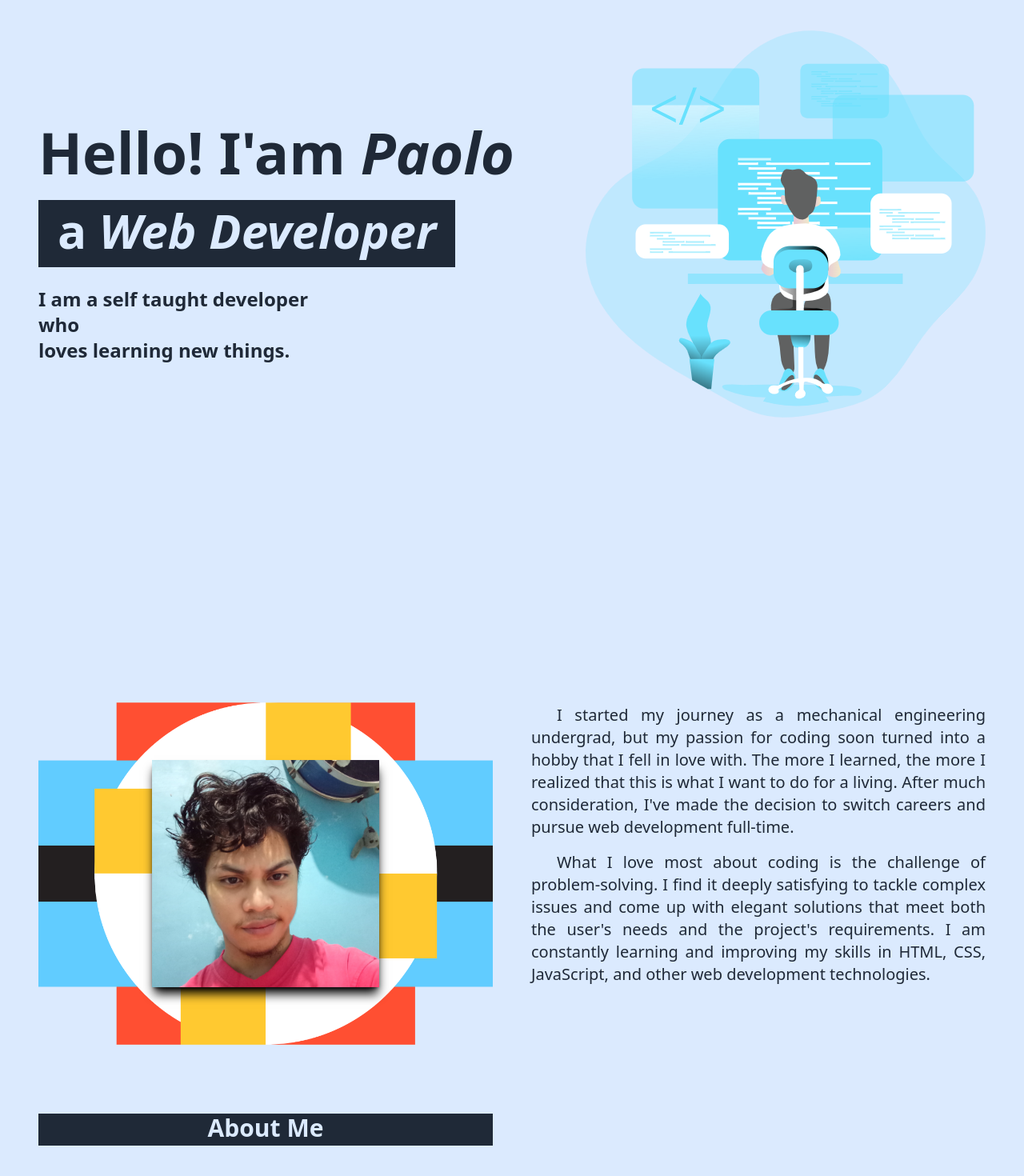
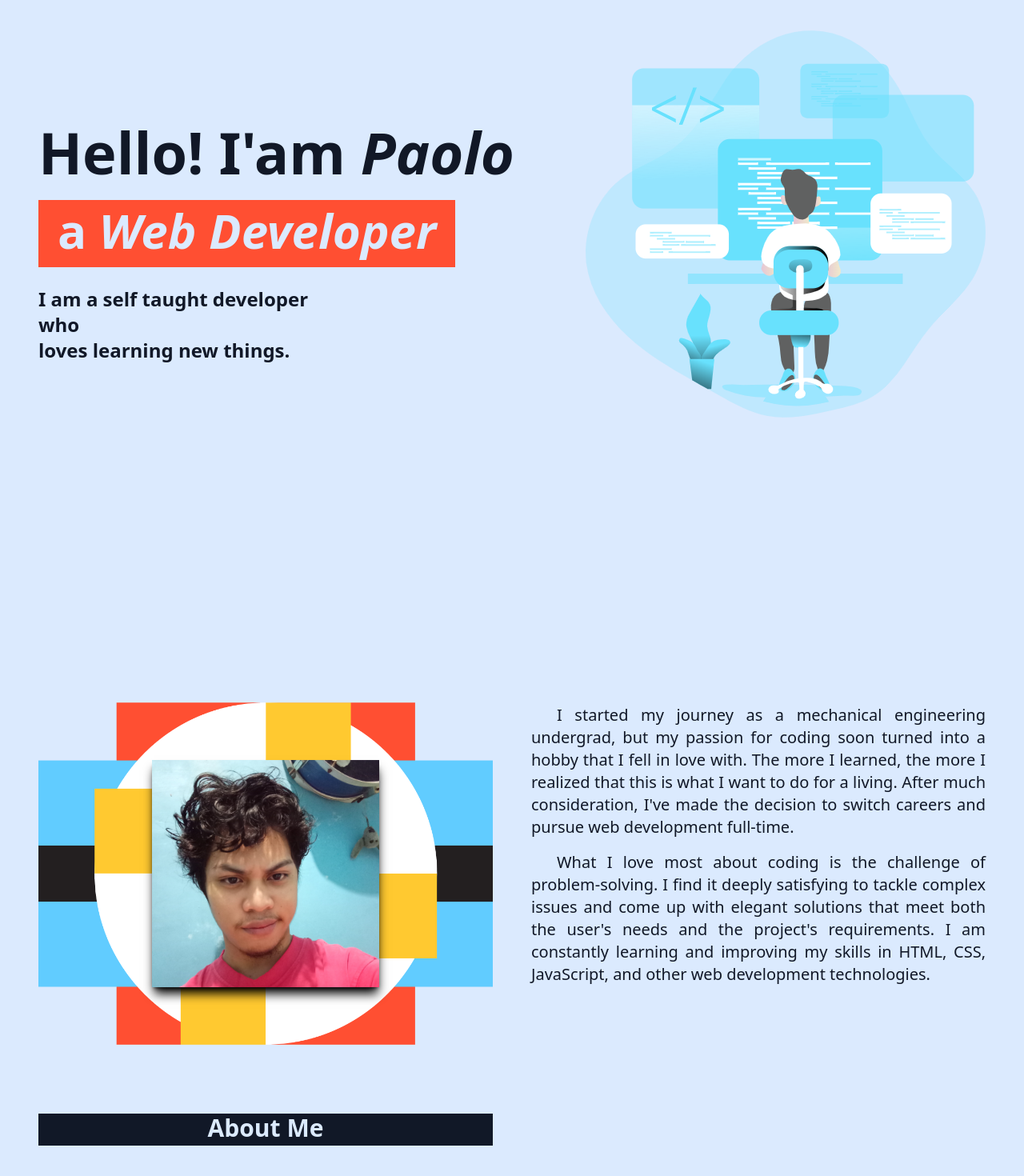
Before and after one commit to Froiod/Portfoliov3, a React (Vite) app: page / in a window 1280 px wide. Shown: the part 120-1590 px from the top of the page at 80% size. Built offline with nearby package versions, Linux system fonts and the light colour scheme.

Commit message:
color update

```diff
--- a/src/components/About.jsx
+++ b/src/components/About.jsx
@@ -3,13 +3,13 @@ import profile from '../assets/Profile.jpg'
 
 const About = () => {
   return (
-    <section className="flex flex-col lg:h-[100vh] lg:flex-row px-12 text-gray-800">
+    <section className="flex flex-col lg:h-[100vh] lg:flex-row px-12 text-gray-900">
       <div className="flex flex-col justify-center relative lg:w-1/2 lg:items-center">
         <div className='relative flex items-center justify-center mt-6'>
           <img src={frame} alt="" className='absolute' />
           <img src={profile} alt="" className='scale-50 z-10 shadow-xl shadow-black'/>
         </div>
-        <h1 className='text-blue-100 bg-gray-800 text-3xl font-bold absolute bottom-12 w-full text-center pb-1'>About Me</h1>
+        <h1 className='text-blue-100 bg-gray-900 text-3xl font-bold absolute bottom-12 w-full text-center pb-1'>About Me</h1>
       </div>
       <div className="flex flex-col justify-center items-center text-base sm:text-lg md:text-xl pb-12 lg:w-1/2 lg:items-center lg:ml-12 space-y-4">
         <p className='text-justify indent-8'>
--- a/src/components/Hero.jsx
+++ b/src/components/Hero.jsx
@@ -6,13 +6,13 @@ const Hero = () => {
     <section className="h-[100vh] flex items-center justify-between px-12">
       <div className="pt-12 z-10">
         <div className="text-left space-y-6 ">
-          <h1 className="text-4xl sm:text-5xl md:text-6xl xl:text-7xl font-black text-gray-800">
-            Hello! I'am <span class="italic text-color1">Paolo</span>
+          <h1 className="text-4xl sm:text-5xl md:text-6xl xl:text-7xl font-black text-gray-900">
+            Hello! I'am <span class="italic">Paolo</span>
           </h1>
-          <p className="text-3xl md:text-5xl  xl:text-6xl text-blue-100 bg-gray-800 inline-block px-6 pt-2 pb-4 font-bold">
-            a<span class="font-600 text-color1 italic font-bold"> Web Developer</span>
+          <p className="text-3xl md:text-5xl  xl:text-6xl text-blue-100 bg-[#ff4f32] inline-block px-6 pt-2 pb-4 font-bold">
+            a<span class="font-600 italic font-bold"> Web Developer</span>
           </p>
-          <p className="text-xl md:text-2xl text-gray-800 max-w-sm font-semibold">
+          <p className="text-xl md:text-2xl text-gray-900 max-w-sm font-semibold">
             I am a self taught developer who <br/>loves learning new things.
           </p>
         </div>
--- a/src/components/Navbar.jsx
+++ b/src/components/Navbar.jsx
@@ -21,7 +21,7 @@ const Navbar = () => {
 
         <ul className="hidden md:flex space-x-8 font-semibold text-xl">
           {['About','Skills', 'Works', 'Contact'].map((item) => (
-            <li key={`link-${item}`} className='hover:text-gray-700 hover:translate-y-0.5 hover:transition-all'>
+            <li key={`link-${item}`} className='hover:text-gray-900 hover:translate-y-0.5 hover:transition-all'>
               <a href={`#${item}`} className=''>{item}</a>
             </li>
           ))}
@@ -37,7 +37,7 @@ const Navbar = () => {
       </nav>
       {toggle && (
         <div className="md:hidden w-full bg-gray-200 rounded-b-3xl" id="menu">
-          <ul className="flex items-center justify-center w-full py-8 space-x-6 font-bold  text-black">
+          <ul className="flex items-center justify-center w-full py-8 space-x-6 font-bold  text-gray-900">
             <li className="nav-item">
               <a href="#About" className="nav-link">
                 <i className="uil uil-user">About</i>
--- a/src/index.css
+++ b/src/index.css
@@ -1,6 +1,11 @@
 @tailwind base;
 @tailwind components;
 @tailwind utilities;
+
+/* colors */
+.accent {
+  color: #ff4f32;
+}
 
 /* Navigation */
 
```
